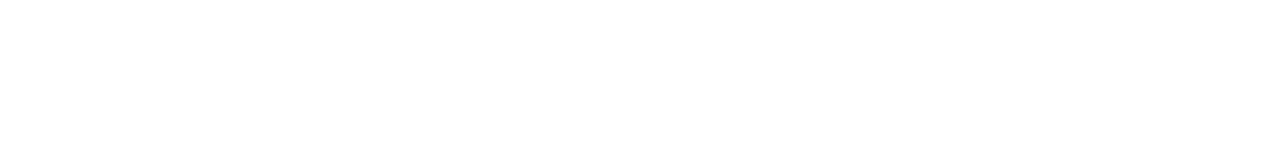
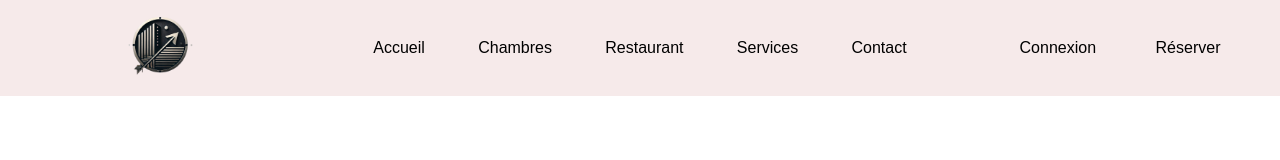
Before and after one commit to KEIP75/Projet-Web, a plain HTML site: page frontend/index.html in a window 1280 px wide. Drawn offline with Linux system fonts and the light colour scheme.

Commit message:
Ajout navbar de base (HTML + CSS)

```diff
--- a/frontend/css/styles.css
+++ b/frontend/css/styles.css
@@ -0,0 +1,64 @@
+body{
+    margin: 0;
+    font-family: 'Poppins', sans-serif;
+}
+
+/* La Navbar */
+.navbar{
+    width: 100%;
+    height: 12vh;
+    background-color: rgb(246, 234, 234);
+    display: flex;
+    justify-content: center;
+    align-items: center;
+}
+
+/* Partie Gauche */
+.left-nav{
+    width: 25%;
+    height: 12vh;
+    display: flex;
+    justify-content: center;
+    align-items: center;
+}
+
+.logo img{
+    width: 90px;
+    height: auto;
+
+}
+
+/* Partie Centre */
+.mid-nav{
+    width: 50%;
+    height: 12vh;
+
+    display: flex;
+    justify-content: space-evenly;
+    align-items: center;
+    list-style: none;
+}
+
+.mid-nav a {
+    text-decoration: none;
+    color: black;
+    font-weight: 400;
+}
+
+/* Partie Droite */
+
+.right-nav{
+    width: 25%;
+    height: 12vh;
+
+    display: flex;
+    justify-content: space-evenly;
+    align-items: center;
+
+}
+
+.right-nav a{
+    text-decoration: none;
+    color: black;
+    font-weight: 400;
+}
--- a/frontend/index.html
+++ b/frontend/index.html
@@ -7,6 +7,35 @@
     <title>La Flèche d'Argent</title>
 </head>
 <body>
+    <header>
+        <!-- La Navbar -->
+        <nav class="navbar">
+
+            <!-- Partie Gauche -->
+            <div class="left-nav">
+                <div class="logo">
+                    <img src="/frontend/assets/logo.png" alt="Logo">
+                </div>
+            </div>
+
+            <!-- Partie Centre -->
+            <div class="mid-nav">
+                <li><a href="index.html">Accueil</a></li>
+                <li><a href="">Chambres</a></li>
+                <li><a href="">Restaurant</a></li>
+                <li><a href="">Services</a></li>
+                <li><a href="">Contact</a></li>
+
+            </div>
+
+            <!-- Partie Droite -->
+            <div class="right-nav">
+                <a href="login.html" class="login">Connexion</a>
+                <a href="reservation.html" class="reservation">Réserver</a>
+            </div>
+
+        </nav>
+    </header>
 
 </body>
 </html>
```
Also changed, not shown: frontend/assets/logo.png (added).
